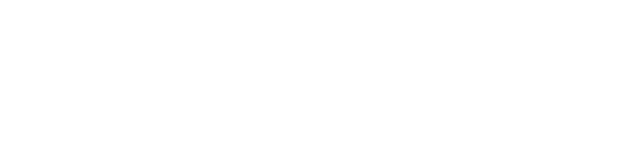
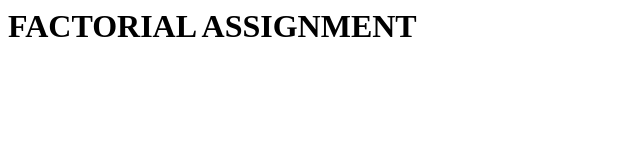
Before and after one commit to Yemisanumi/Factorial-JavaScript, a plain HTML site: page index.html in a window 1280 px wide. Shown: the whole page, without its empty margins (0-640 px from the left). Drawn offline with Linux system fonts and the light colour scheme.

Commit message:
added an heading tag

```diff
--- a/index.html
+++ b/index.html
@@ -5,6 +5,7 @@
     <title>Factorial in JavaScript</title>
 </head>
 <body>
+    <h1>FACTORIAL ASSIGNMENT</h1>
     <script src="./factorial.js">
 
     </script>
```
